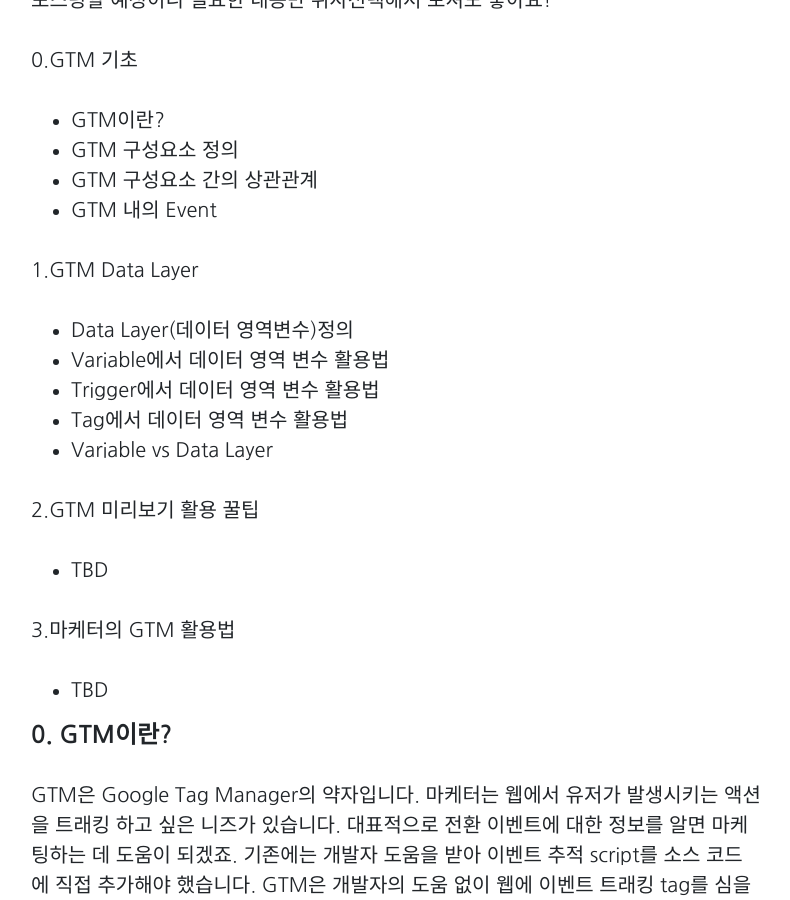
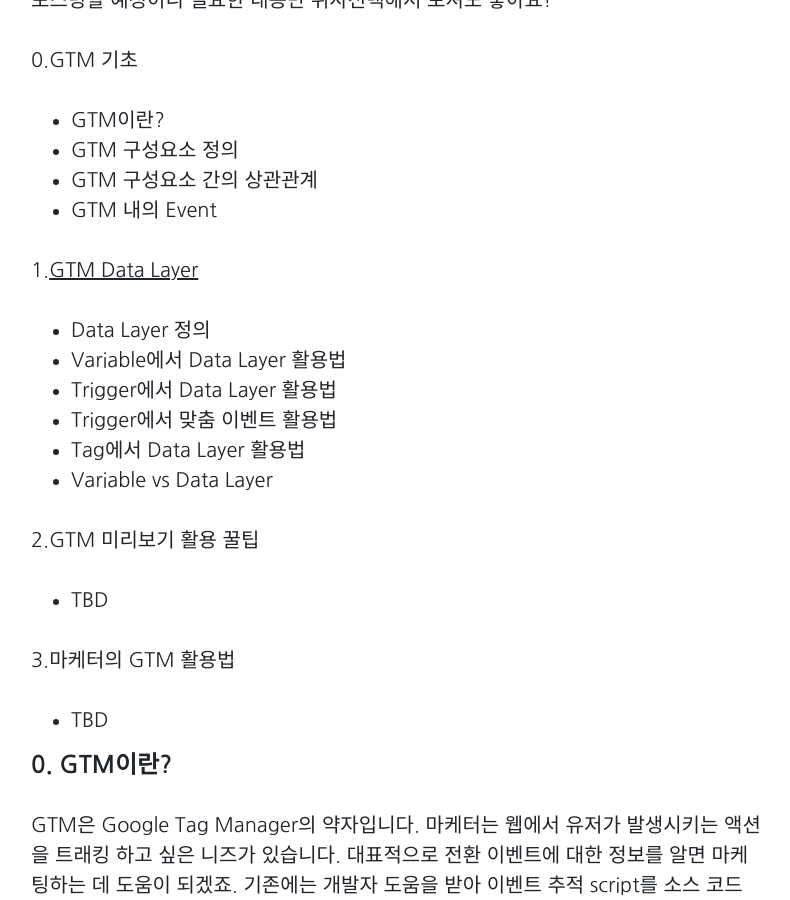
Before and after one commit to Marapro88/mara, a Jekyll site: the page built from _posts/Marketing/2021-01-03-marketing-gtm-basic-knowledge.md, in a window 1280 px wide and 900 px high, scrolled down 927 px. Shown: the whole window, without its empty margins (244-1034 px from the left). Built offline with Jekyll 4.4.1, drawn with Linux system fonts in a browser that asks for light colours; comment, search, counter and statistics services are not loaded.

Commit message:
0111 탈고

```diff
--- a/_posts/Marketing/2021-01-03-marketing-gtm-basic-knowledge.md
+++ b/_posts/Marketing/2021-01-03-marketing-gtm-basic-knowledge.md
@@ -41,12 +41,13 @@
 - GTM 구성요소 간의 상관관계
 - GTM 내의 Event
 
-1.GTM Data Layer
+1.[GTM Data Layer](https://mara.kim/gtm-1-data-layer/)
 
-- Data Layer(데이터 영역변수)정의
-- Variable에서 데이터 영역 변수 활용법
-- Trigger에서 데이터 영역 변수 활용법
-- Tag에서 데이터 영역 변수 활용법
+- Data Layer 정의
+- Variable에서 Data Layer 활용법
+- Trigger에서 Data Layer 활용법
+- Trigger에서 맞춤 이벤트 활용법
+- Tag에서 Data Layer 활용법
 - Variable vs Data Layer
 
 2.GTM 미리보기 활용 꿀팁
```
Also changed, not shown: _posts/Marketing/2021-01-10-marketing-gtm-dataLayer.md (+11 -23 lines), img/posts/17/07.JPG (added), img/posts/17/08.JPG (added).
